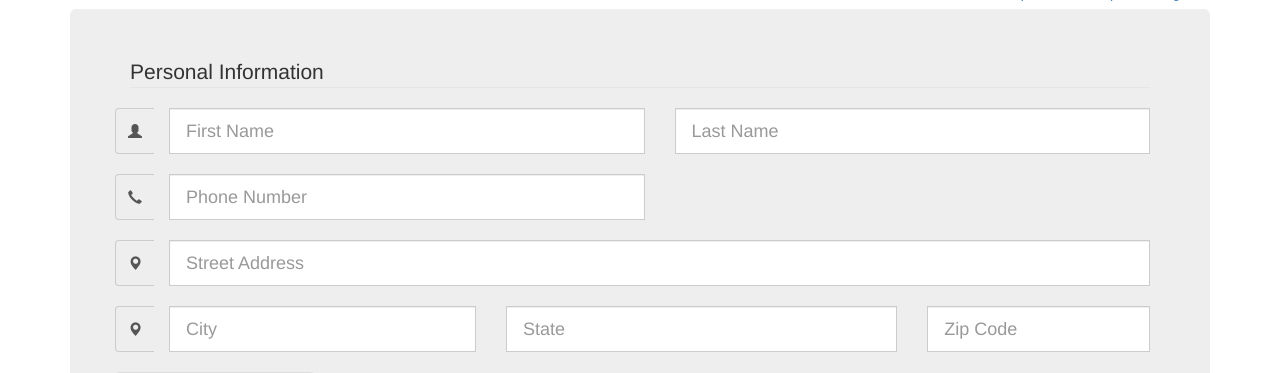
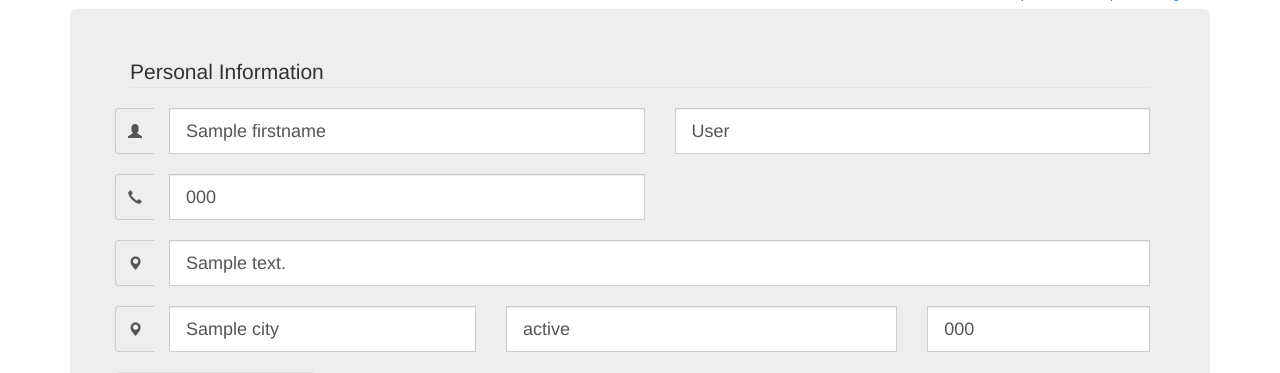
Before and after one commit to dpm25/tripPAL-pure, a Python web app: template templates/profile.html in a window 1280 px wide. Shown: the part 47-420 px from the top of the page. Run offline with Jinja, Linux system fonts and the light colour scheme; the template is opened without the code that fills it: most values are stand-ins (such as "Sample title", 1, 10 or a date in 2020); some libraries are stand-ins or nearby versions.

Commit message:
Working profile with djengo stuffs

```diff
--- a/templates/profile.html
+++ b/templates/profile.html
@@ -7,24 +7,24 @@
         <div class="row input-group">
         	<span class="input-group-addon"><i class="glyphicon glyphicon-user"></i></span>
         	<div class="col-xs-6 col-md-6">
-		   		<input type = "text" name = "fname" value="" class="form-control input-lg" placeholder="First Name">
+		   		<input type = "text" name = "fname" value="{{ firstname }}" class="form-control input-lg" placeholder="First Name">
 		   	</div>
 		   	<div class="col-xs-6 col-md-6">
-		   		<input type = "text" name = "lname" value="" class="form-control input-lg" placeholder="Last Name">
+		   		<input type = "text" name = "lname" value="{{ lastname }}" class="form-control input-lg" placeholder="Last Name">
 		   	</div>
 		</div>
 		<br>
 			<div class="row input-group">
 				<span class="input-group-addon"><i class="glyphicon glyphicon-earphone"></i></span>
 				<div class="col-xs-6 col-md-6">
-			   		<input  type = "text" name = "phone" value="" class="form-control input-lg" placeholder="Phone Number">
+			   		<input  type = "text" name = "phone" value="{{ phone }}" class="form-control input-lg" placeholder="Phone Number">
 			   	</div>
 			</div>
 		<br>
 			<div class="row input-group">
 				<span class="input-group-addon"><i class="glyphicon glyphicon-map-marker"></i></span>
 				<div class="col-xs-12 col-md-12">
-			   		<input  type = "text" name = "address" value="" class="form-control input-lg" placeholder="Street Address">
+			   		<input  type = "text" name = "address" value="{{ address }}" class="form-control input-lg" placeholder="Street Address">
 			   	</div>
 			</div>
 
@@ -32,13 +32,13 @@
 			<div class="row input-group">
 	        	<span class="input-group-addon"><i class="glyphicon glyphicon-map-marker"></i></span>
 	        	<div class="col-xs-4 col-md-4">
-			   		<input type = "text" name = "city" value="" class="form-control input-lg" placeholder="City">
+			   		<input type = "text" name = "city" value="{{ city }}" class="form-control input-lg" placeholder="City">
 			   	</div>
 			   	<div class="col-xs-5 col-md-5">
-			   		<input type = "text" name = "state" value="" class="form-control input-lg" placeholder="State">
+			   		<input type = "text" name = "state" value="{{ state }}" class="form-control input-lg" placeholder="State">
 			   	</div>
 			   	<div class="col-xs-3 col-md-3">
-			   		<input type = "text" name = "zip" value="" class="form-control input-lg" placeholder="Zip Code">
+			   		<input type = "text" name = "zip" value="{{ zip }}" class="form-control input-lg" placeholder="Zip Code">
 			   	</div>
 			</div>
 
@@ -63,7 +63,7 @@
 				</div>
 			</div>
         <br>
-		<button type="button" value = "Submit" class="btn btn-success btn-lg"><span class="glyphicon glyphicon-ok"></span> Submit</button>
+		<button type="submit" value = "Submit" class="btn btn-success btn-lg"><span class="glyphicon glyphicon-ok"></span> Submit</button>
          </form>
         </div>
 
```
Also changed, not shown: controllers/Profile.py (+31 -12 lines), controllers/viewProfile.py (+27 -1 lines), 3 other files.
